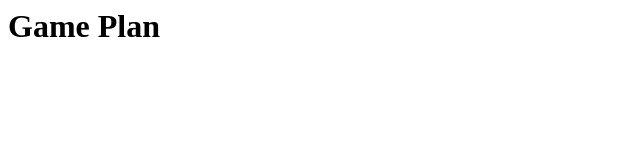
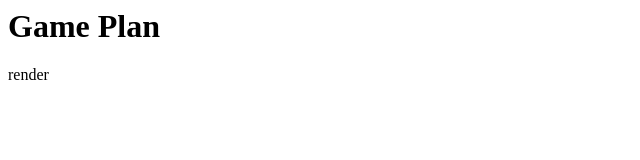
Before and after one commit to 32Venice/GamePlan, a React app: page / in a window 1280 px wide. Shown: the top 160 px of the page, without its empty margins (0-640 px from the left). Built offline with nearby package versions, Linux system fonts and the light colour scheme.

Commit message:
Added random word to test rendering

```diff
--- a/client/App.jsx
+++ b/client/App.jsx
@@ -13,7 +13,7 @@ class App extends Component {
   render() {
     return (
       <div>
-        <div></div>
+        <div>render</div>
       </div>
     );
   }
```
